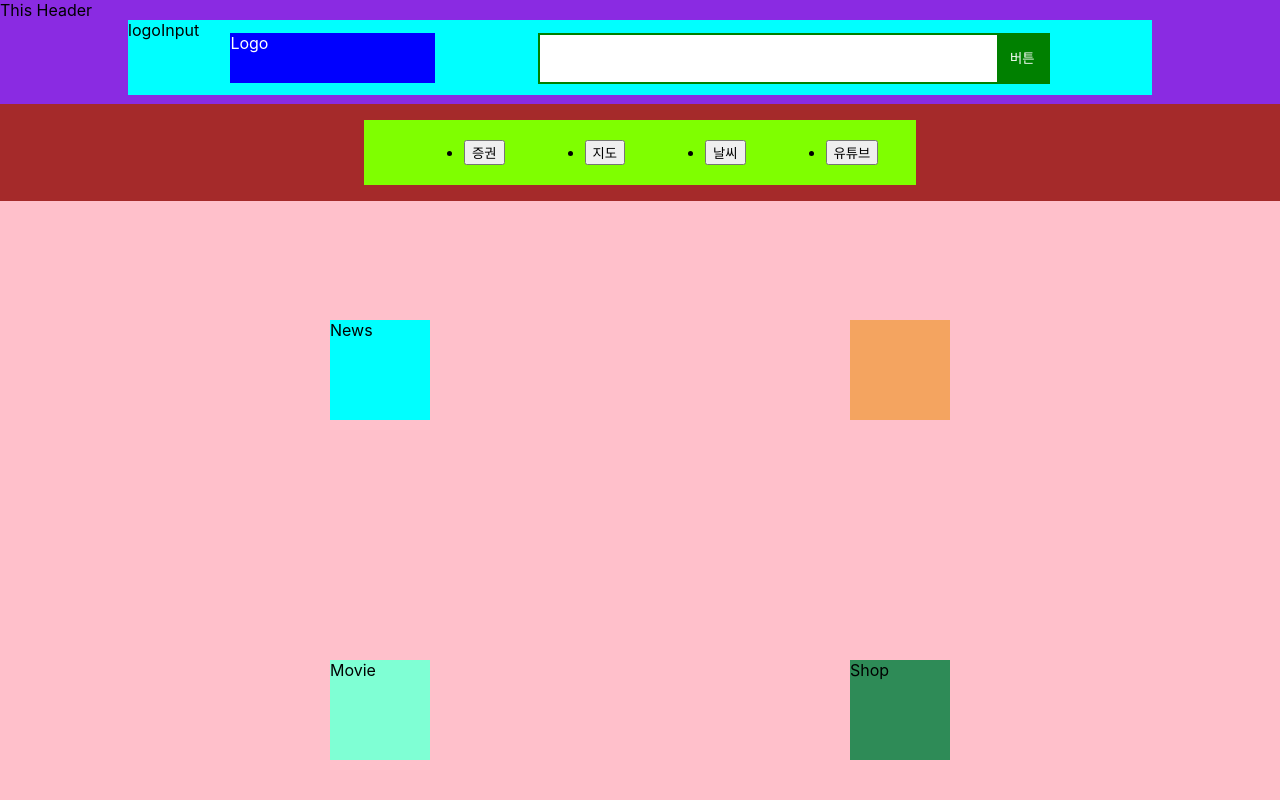
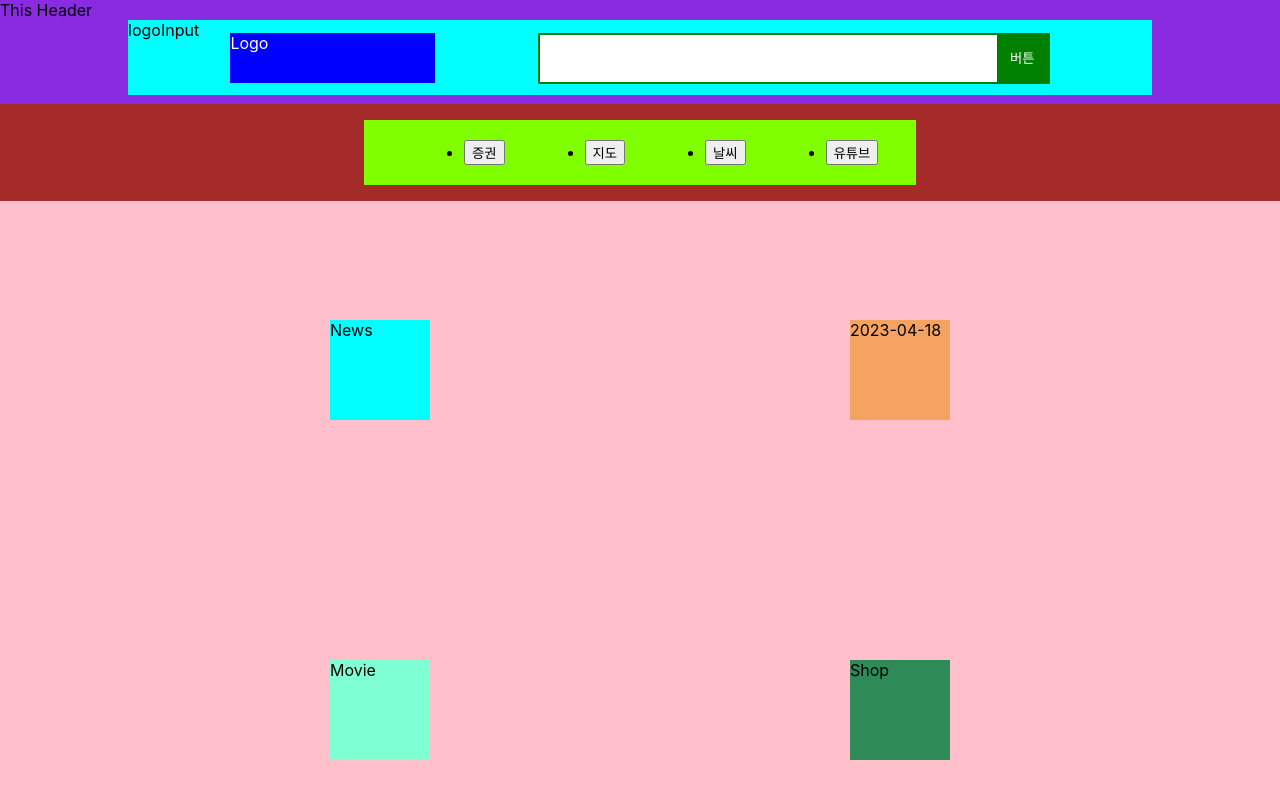
Before and after one commit to Hongaproject/Mypage-React-Project, a React (Create React App) app: page / in a window 1280 px wide. Shown: the top 800 px of the page. Built offline with nearby package versions, Linux system fonts and the light colour scheme; no server answers.

Commit message:
5day weather, clock

```diff
--- a/src/components/Content/Shop/Shop.jsx
+++ b/src/components/Content/Shop/Shop.jsx
@@ -1,6 +1,7 @@
 import styles from "./Shop.module.css";
 
 function Shop () {
+
     return(
         <div className={styles.shopMain}>
             Shop
--- a/src/components/Content/Weather/Weather.jsx
+++ b/src/components/Content/Weather/Weather.jsx
@@ -1,34 +1,53 @@
+import { useEffect, useState } from "react";
 import styles from "./Weather.module.css";
 
 
 function Weather () {
 
+    const [weather, setWeather] = useState(null);
+
     const getCurrentLocation = () => {
         navigator.geolocation.getCurrentPosition((position) => {
             let lat = position.coords.latitude;
             let lon = position.coords.longitude;
-            console.log("현재 위치", lat, lon);
             getWeatherCurrentLocation(lat, lon);
         });
     };
 
     const getWeatherCurrentLocation = async (lat, lon) => {
         const apiKey = process.env.REACT_APP_WEATHER_KEY;
-        // const apiKey = "c5d493679d57784d27290099bfcceb6a";
-        const url = `https://api.openweathermap.org/data/2.5/weather?lat=${lat}&lon=${lon}&appid=${apiKey}`;
+        const url = `https://api.openweathermap.org/data/2.5/weather?lat=${lat}&lon=${lon}&appid=${apiKey}&units=metric`;
+        console.log(url);
 
         let response = await fetch(url);
         let data = await response.json();
-        console.log(data);
+        setWeather(data);
+    };
 
-    };
+    useEffect(() => {
         getCurrentLocation();
+    }, []);
 
+    const toDay = () =>{
+        let now = new Date();
+        let todayYear = now.getFullYear();
+        // let todayMonth = now.getMonth() + 1;
+        // let todayDate = now.getDate();
+        let todayMonth = (now.getMonth() + 1) > 9 ? (now.getMonth() + 1) : '0' + (now.getMonth() + 1);
+        let todayDate = now.getDate() > 9 ? now.getDate() : '0' + now.getDate();
 
+        return todayYear + '-' + todayMonth + '-' + todayDate;
+    }
 
     return(
         <div className={styles.weatherMain}>
-
+            <div>
+                <div>{toDay()}</div>
+                <div>{weather?.name}</div>
+                <div>{weather?.main.temp}</div>
+                <div>{weather?.weather[0].description}</div>
+                <div>{weather?.wind.speed}</div>
+            </div>
         </div>
     );
 }
```
